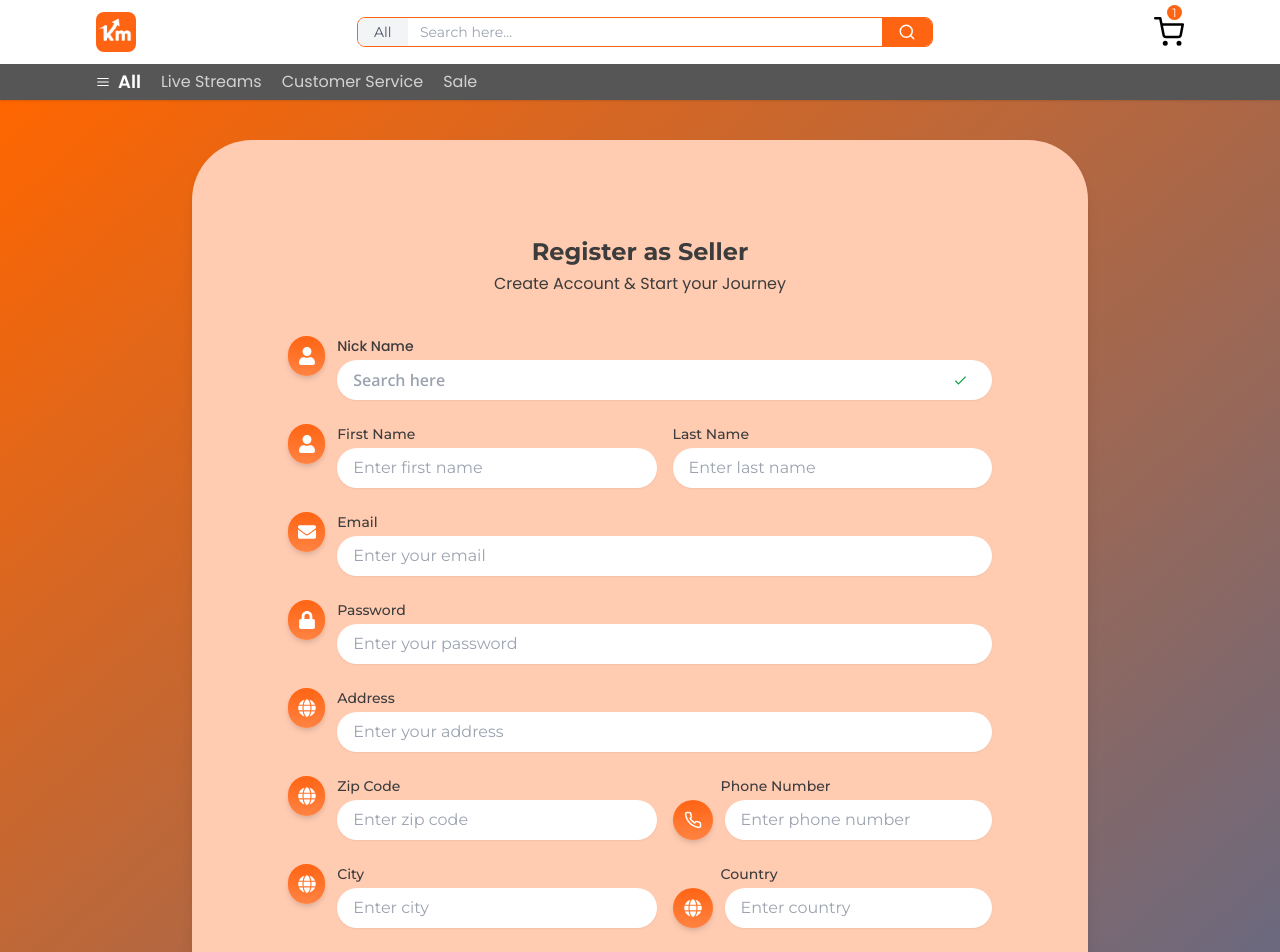
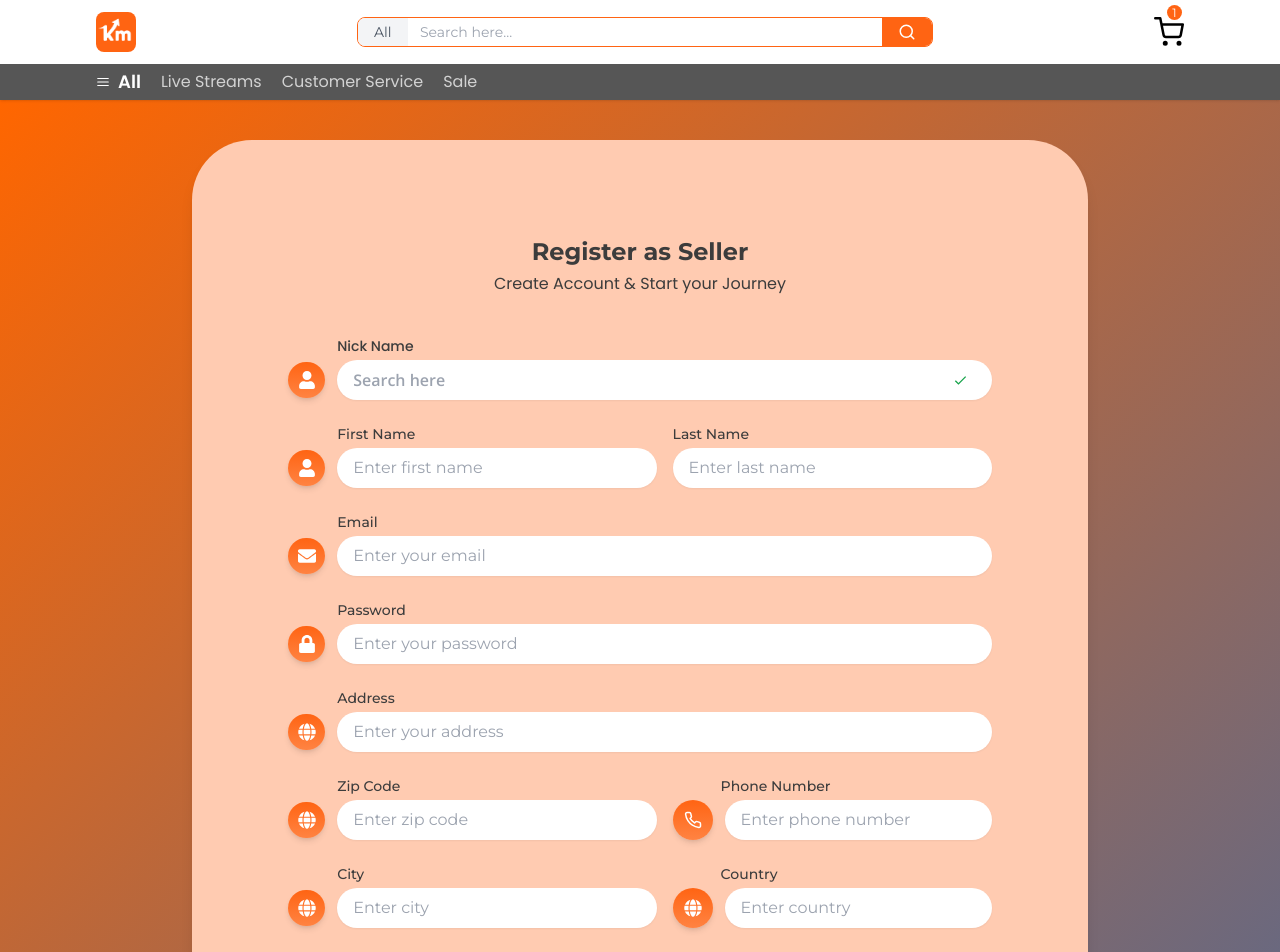
Before and after one commit to ChYousaf987/klickmick, a React (Vite) app: page /regSeller in a window 1280 px wide. Shown: the top 952 px of the page. Built offline with nearby package versions, Linux system fonts and the light colour scheme.

Commit message:
Save my changes

```diff
--- a/src/components/Journey/PricingCards.jsx
+++ b/src/components/Journey/PricingCards.jsx
@@ -83,7 +83,7 @@ const PricingCards = () => {
                             Register, Subscribe, and enjoy Live Auctions
                         </p>
 
-                        <div className="grid justify-start gap-5 mb-4 ml-0 sm:ml-12">
+                        <div className="grid justify-start gap-5 mb-4 ml-3 sm:ml-12">
                             <div className="flex justify-start items-end gap-10 sm:gap-10">
                                 <span className="text-lg text-[#3c3c3c] font-montserrat">6 Months</span>
                                 <span className="text-xl font-bold text-green-600 font-montserrat">$10</span>
@@ -95,7 +95,7 @@ const PricingCards = () => {
                             </div>
                         </div>
 
-                        <ul className="text-left text-sm text-gray-700 space-y-1 ml-0 sm:ml-3">
+                        <ul className="text-left text-sm text-gray-700 space-y-1 ml-3">
                             <li className="flex items-center gap-2">
                                 <span className="text-[#ff6413] text-xl font-bold">•</span> Access to all live streams
                             </li>
--- a/src/components/Register/Seller/RegisterSeller.jsx
+++ b/src/components/Register/Seller/RegisterSeller.jsx
@@ -19,10 +19,9 @@ export default function RegisterSeller() {
         </div>
 
         <form className="space-y-6">
-
           {/* Nick Name */}
-          <div className="flex sm:flex-row flex-col items-start gap-3 w-full max-sm:mb-4">
-            <div className="flex items-center justify-center w-10 h-10 bg-gradient-to-b from-[#FF6413] to-[#FF8342] text-white rounded-full shadow-md sm:flex max-sm:hidden">
+          <div className="flex sm:flex-row flex-col items-center gap-3 w-full max-sm:mb-4">
+            <div className="flex items-center justify-center w-10 h-9 bg-gradient-to-b from-[#FF6413] to-[#FF8342] text-white rounded-full shadow-md sm:flex max-sm:hidden self-start mt-[26px]">
               <FaUser className="text-lg" />
             </div>
             <div className="flex flex-col w-full">
@@ -35,7 +34,10 @@ export default function RegisterSeller() {
                   placeholder="Search here"
                   className="flex-1 bg-transparent outline-none text-[#a4a4a4] font-opensans font-semibold"
                 />
-                <button type="button" className="text-green-600 rounded-full px-2 py-[2px] text-xs hidden sm:flex">
+                <button
+                  type="button"
+                  className="text-green-600 rounded-full px-2 py-[2px] text-xs hidden sm:flex"
+                >
                   <IoMdCheckmark className="size-[15px]" />
                 </button>
               </div>
@@ -43,8 +45,8 @@ export default function RegisterSeller() {
           </div>
 
           {/* First & Last Name */}
-          <div className="flex sm:flex-row flex-col items-start gap-3 w-full max-sm:mb-4">
-            <div className="flex items-center justify-center w-10 h-10 bg-gradient-to-b from-[#FF6413] to-[#FF8342] text-white rounded-full shadow-md sm:flex max-sm:hidden">
+          <div className="flex sm:flex-row sm:justify-center sm:items-center flex-col items-start gap-3 w-full max-sm:mb-4">
+            <div className="flex items-center justify-center w-10 h-9 bg-gradient-to-b from-[#FF6413] to-[#FF8342] text-white rounded-full shadow-md sm:flex max-sm:hidden self-start mt-[26px]">
               <FaUser className="text-lg" />
             </div>
 
@@ -79,7 +81,7 @@ export default function RegisterSeller() {
 
           {/* Email */}
           <div className="flex sm:flex-row flex-col items-start gap-3 w-full max-sm:mb-4">
-            <div className="flex items-center justify-center w-10 h-10 bg-gradient-to-b from-[#FF6413] to-[#FF8342] text-white rounded-full shadow-md sm:flex max-sm:hidden">
+            <div className="flex items-center justify-center w-10 h-9 bg-gradient-to-b from-[#FF6413] to-[#FF8342] text-white rounded-full shadow-md sm:flex max-sm:hidden self-start mt-[26px]">
               <FaEnvelope className="text-lg" />
             </div>
             <div className="flex flex-col w-full">
@@ -98,7 +100,7 @@ export default function RegisterSeller() {
 
           {/* Password */}
           <div className="flex sm:flex-row flex-col items-start gap-3 w-full max-sm:mb-4">
-            <div className="flex items-center justify-center w-10 h-10 bg-gradient-to-b from-[#FF6413] to-[#FF8342] text-white rounded-full shadow-md sm:flex max-sm:hidden">
+            <div className="flex items-center justify-center w-10 h-9 bg-gradient-to-b from-[#FF6413] to-[#FF8342] text-white rounded-full shadow-md sm:flex max-sm:hidden self-start mt-[26px]">
               <FaLock className="text-lg" />
             </div>
             <div className="flex flex-col w-full">
@@ -117,7 +119,7 @@ export default function RegisterSeller() {
 
           {/* Address */}
           <div className="flex sm:flex-row flex-col items-start gap-3 w-full max-sm:mb-4">
-            <div className="flex items-center justify-center w-10 h-10 bg-gradient-to-b from-[#FF6413] to-[#FF8342] text-white rounded-full shadow-md sm:flex max-sm:hidden">
+            <div className="flex items-center justify-center w-10 h-9 bg-gradient-to-b from-[#FF6413] to-[#FF8342] text-white rounded-full shadow-md sm:flex max-sm:hidden self-start mt-[26px]">
               <FaGlobe className="text-lg" />
             </div>
             <div className="flex flex-col w-full">
@@ -136,7 +138,7 @@ export default function RegisterSeller() {
 
           {/* Zip + Phone (kept both) */}
           <div className="flex sm:flex-row flex-col items-start gap-3 w-full max-sm:mb-4">
-            <div className="flex items-center justify-center w-10 h-10 bg-gradient-to-b from-[#FF6413] to-[#FF8342] text-white rounded-full shadow-md sm:flex max-sm:hidden">
+            <div className="flex items-center justify-center w-10 h-9 bg-gradient-to-b from-[#FF6413] to-[#FF8342] text-white rounded-full shadow-md sm:flex max-sm:hidden self-start mt-[26px]">
               <FaGlobe className="text-lg" />
             </div>
 
@@ -179,7 +181,7 @@ export default function RegisterSeller() {
 
           {/* City + Country (kept both) */}
           <div className="flex sm:flex-row flex-col items-start gap-3 w-full max-sm:mb-4">
-            <div className="flex items-center justify-center w-10 h-10 bg-gradient-to-b from-[#FF6413] to-[#FF8342] text-white rounded-full shadow-md sm:flex max-sm:hidden">
+            <div className="flex items-center justify-center w-10 h-9 bg-gradient-to-b from-[#FF6413] to-[#FF8342] text-white rounded-full shadow-md sm:flex max-sm:hidden self-start mt-[26px]">
               <FaGlobe className="text-lg" />
             </div>
 
@@ -229,7 +231,8 @@ export default function RegisterSeller() {
           </Link>
 
           <p className="text-xs text-gray-500 text-center mt-2">
-            NOTE: The Solokart platform is not responsible for lost orders or incorrect addresses and packages not received by the postal service.
+            NOTE: The Solokart platform is not responsible for lost orders or
+            incorrect addresses and packages not received by the postal service.
           </p>
         </form>
       </div>
```
Also changed, not shown: src/components/Register/Buyer/RegisterBuyer.jsx (+15 -12 lines).
